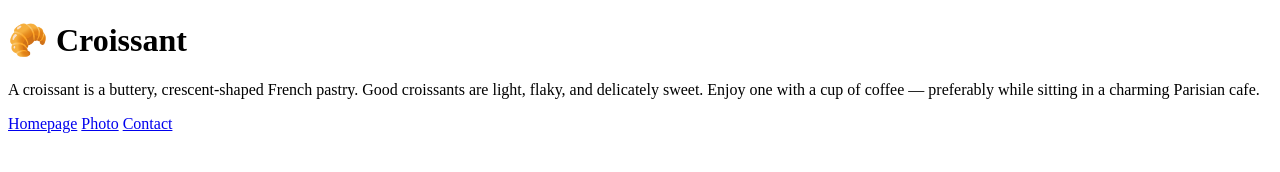
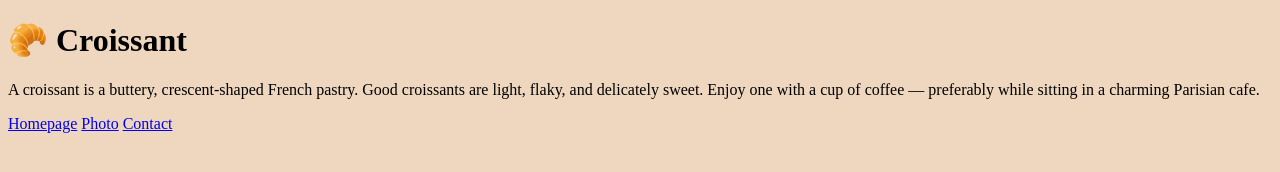
Before and after one commit to Nataliia-Opanasenko/multiple-pages-static-website, a plain HTML site: page index.html in a window 1280 px wide. Drawn offline with Linux system fonts and the light colour scheme.

Commit message:
added css

```diff
--- /dev/null
+++ b/css/styles.css
@@ -0,0 +1,3 @@
+body {
+    background: rgb(238, 215, 190);
+}
--- a/index.html
+++ b/index.html
@@ -3,6 +3,7 @@
 <head>
     <meta charset="UTF-8">
     <meta name="viewport" content="width=device-width, initial-scale=1.0">
+    <link rel="stylesheet" href="css/styles.css">
     <title>Homepage</title>
 </head>
 <body>
```
